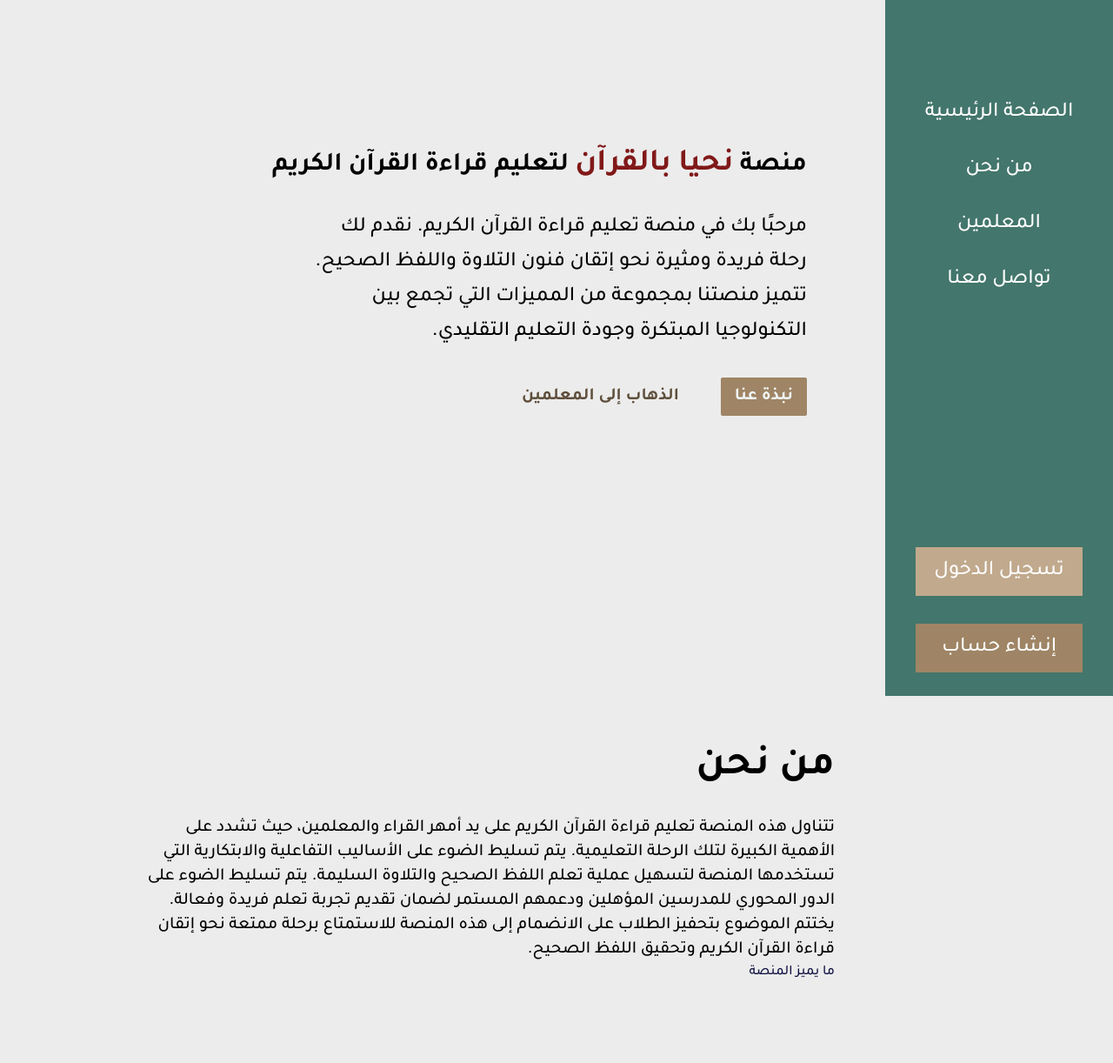
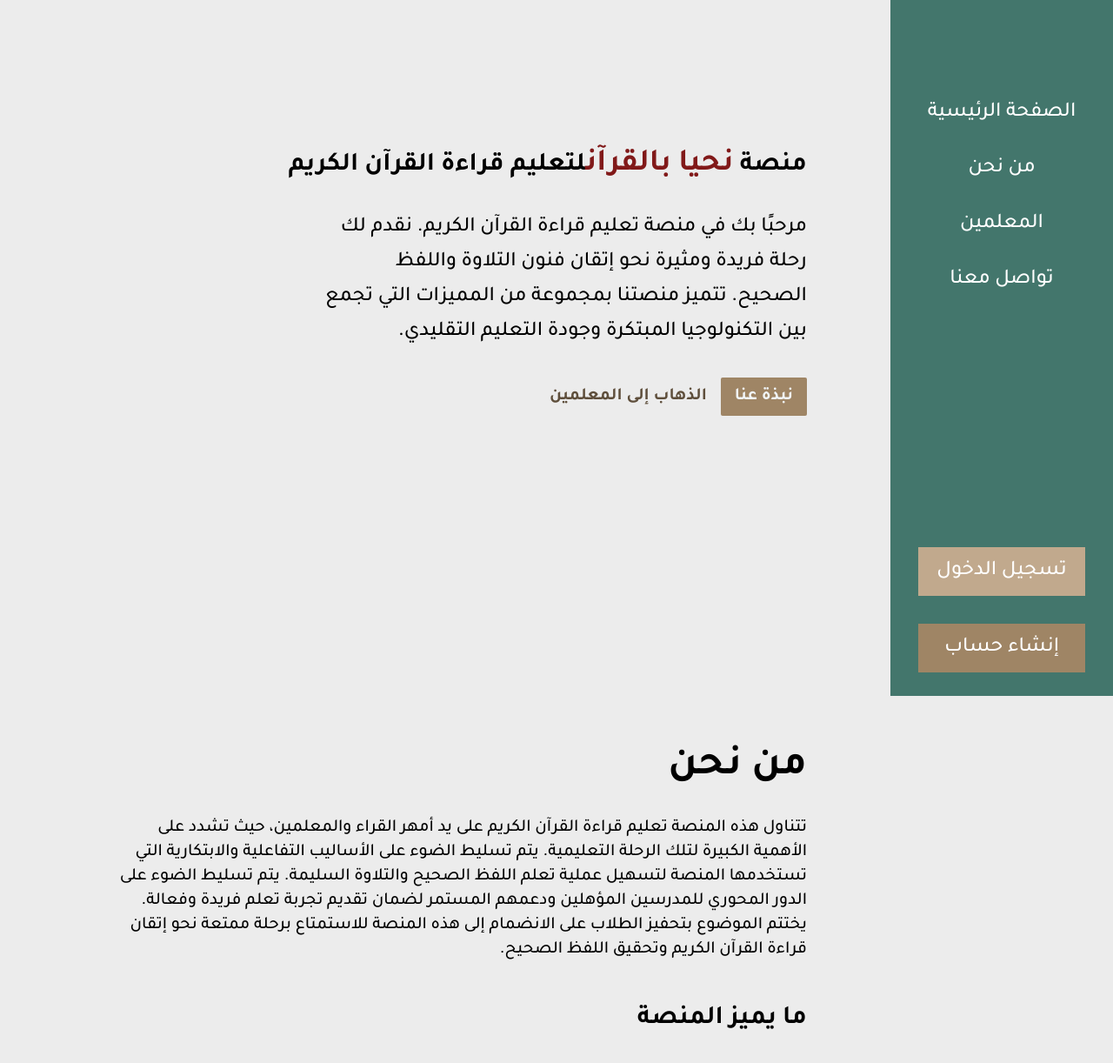
Before and after one commit to MahmoudKhalid22/Tahfeeth, a React (Create React App) app in the folder client/: page / in a window 1280 px wide. Shown: the whole page at 87% size. Before the commit the page ends 1130 px from the top, so only its background shows below. Built offline with nearby package versions, Linux system fonts and the light colour scheme.

Commit message:
some commit

```diff
--- a/client/src/components/About.jsx
+++ b/client/src/components/About.jsx
@@ -2,10 +2,10 @@ import React from "react";
 
 function About() {
   return (
-    <div id="about" className="mr-80 flex items-start flex-col">
+    <div id="about" className="mr-[22rem] flex items-start flex-col">
       <h2 className="text-5xl font-bold text-[#000] mb-8">من نحن</h2>
 
-      <p className="text-black text-xl w-[50rem]">
+      <p className="text-black text-xl w-[50rem] mb-12">
         تتناول هذه المنصة تعليم قراءة القرآن الكريم على يد أمهر القراء
         والمعلمين، حيث تشدد على الأهمية الكبيرة لتلك الرحلة التعليمية. يتم تسليط
         الضوء على الأساليب التفاعلية والابتكارية التي تستخدمها المنصة لتسهيل
@@ -14,7 +14,7 @@ function About() {
         وفعالة. يختتم الموضوع بتحفيز الطلاب على الانضمام إلى هذه المنصة
         للاستمتاع برحلة ممتعة نحو إتقان قراءة القرآن الكريم وتحقيق اللفظ الصحيح.
       </p>
-      <h2>ما يميز المنصة</h2>
+      <h2 className="font-bold text-black mb-8 text-3xl">ما يميز المنصة</h2>
     </div>
   );
 }
--- a/client/src/components/NavbarComponents/Links.jsx
+++ b/client/src/components/NavbarComponents/Links.jsx
@@ -1,21 +1,30 @@
 import React from "react";
 import { Link } from "react-router-dom";
+import { HashLink } from "react-router-hash-link";
 
 function Links() {
   return (
-    <div className="w-[262px] fixed top-0 right-0 h-screen pt-[114px] pb-[27px] bg-[#43766C] px-6 flex items-center justify-between flex-col">
+    <div className="w-64 fixed top-0 right-0 h-screen pt-[114px] pb-[27px] bg-[#43766C] px-6 flex items-center justify-between flex-col">
       <ul className="flex flex-col items-center justify-center gap-8">
         <li className="text-[#fff] text-2xl font-medium">
-          <Link to="/">الصفحة الرئيسية</Link>
+          <HashLink smooth to="/#home">
+            الصفحة الرئيسية
+          </HashLink>
         </li>
         <li className="text-[#fff] text-2xl font-medium">
-          <a href="#about">من نحن</a>
+          <HashLink smooth to="/#about">
+            من نحن
+          </HashLink>
         </li>
         <li className="text-[#fff] text-2xl font-medium">
-          <a href="#teachers">المعلمين</a>
+          <HashLink smooth to="/#teacher">
+            المعلمين
+          </HashLink>
         </li>
         <li className="text-[#fff] text-2xl font-medium">
-          <a href="#contact">تواصل معنا</a>
+          <HashLink smooth to="/#contact">
+            تواصل معنا
+          </HashLink>
         </li>
       </ul>
       <div className="flex flex-col items-center justify-center gap-8">
--- a/client/src/components/Proposal.jsx
+++ b/client/src/components/Proposal.jsx
@@ -1,29 +1,32 @@
-import React from "react";
-import { Link } from "react-router-dom";
+import React, { useEffect } from "react";
+import { Link, useLocation } from "react-router-dom";
 
 function Proposal() {
+  const { pathname } = useLocation();
+  console.log(pathname);
+
   return (
     <div
       id="home"
-      className="mr-80 pt-28 flex items-start min-h-screen text-center sm:text-right justify-start flex-col"
+      className="mr-[22rem] pt-28 flex items-start min-h-screen text-center sm:text-right justify-start flex-col"
     >
-      <h1 className="mx-auto sm:mr-8  text-center sm:text-right font-bold text-xl sm:text-3xl block">
-        منصة <span className="text-[#811919] text-4xl">نحيا بالقرآن</span>{" "}
+      <h1 className="text-center sm:text-right font-bold text-xl sm:text-3xl block">
+        منصة <span className="text-[#811919] text-4xl">نحيا بالقرآن</span>
         لتعليم قراءة القرآن الكريم
       </h1>
-      <p className="sm:mr-8 mt-8 leading-[2.5rem]  text-sm sm:text-[1.5rem] sm:w-[60%] ">
+      <p className="mt-8 leading-[2.5rem]  text-sm sm:text-[1.5rem] sm:w-[60%] ">
         مرحبًا بك في منصة تعليم قراءة القرآن الكريم. نقدم لك رحلة فريدة ومثيرة
         نحو إتقان فنون التلاوة واللفظ الصحيح. تتميز منصتنا بمجموعة من المميزات
         التي تجمع بين التكنولوجيا المبتكرة وجودة التعليم التقليدي.
       </p>
       <div>
-        <Link to={"#about"}>
-          <button className="py-2 px-4 mt-8 mr-8 font-bold text-xl bg-[#9F8565] hover:bg-[#886d4d]   text-slate-100 transition-all rounded-sm">
+        <Link to={"/#about"}>
+          <button className="py-2 px-4 mt-8 font-bold text-xl bg-[#9F8565] hover:bg-[#886d4d]   text-slate-100 transition-all rounded-sm">
             نبذة عنا
           </button>
         </Link>
         <Link to={"#teacher"}>
-          <button className="py-2 px-4 mt-8 mr-8 font-bold text-xl  hover:text-[#644746]   text-[#5E4E3B] transition-all rounded-sm">
+          <button className="py-2 px-4 mt-8 font-bold text-xl  hover:text-[#644746]   text-[#5E4E3B] transition-all rounded-sm">
             الذهاب إلى المعلمين
           </button>
         </Link>
```
